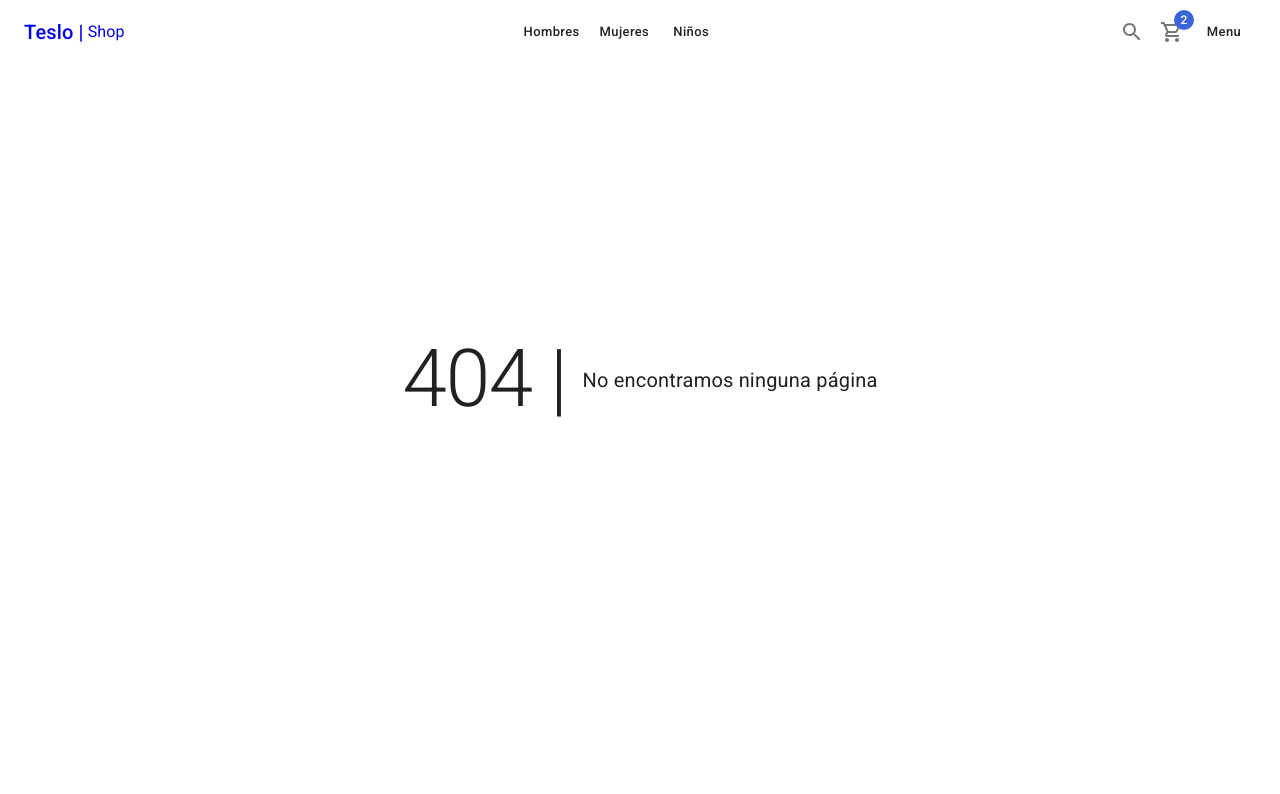
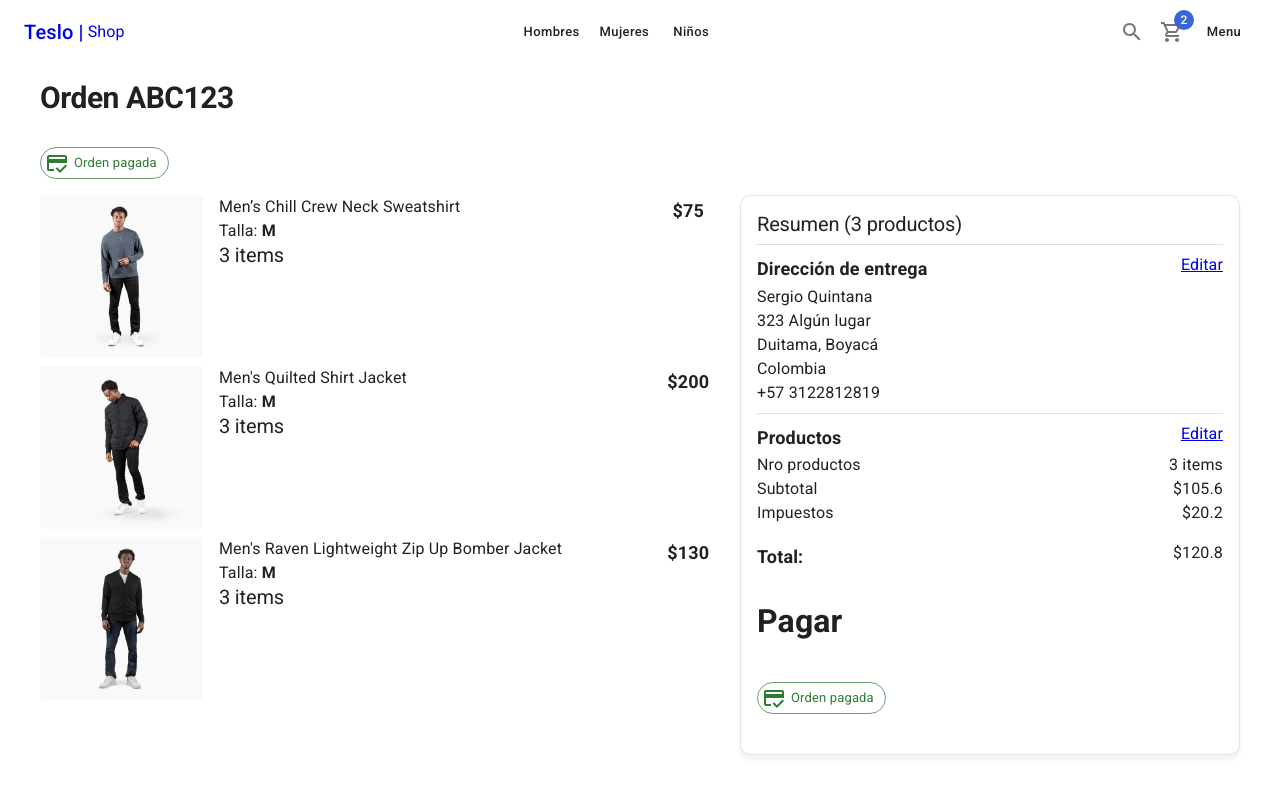
Before and after one commit to sergio1599/teslo-shop, a Next.js app: page /orders/1 in a window 1280 px wide. Before the commit this address had no page. Shown: the top 794 px of the page. Built offline with nearby package versions, Linux system fonts and the light colour scheme.

Commit message:
create sumary and order page

```diff
--- a/components/cart/CartList.tsx
+++ b/components/cart/CartList.tsx
@@ -33,7 +33,7 @@ export const CartList: FC<Props> = ({ editable }) => {
               <Link>
                 <CardActionArea>
                   <CardMedia
-                    image={`products/${product.images[0]}`}
+                    image={`/products/${product.images[0]}`}
                     component='img'
                     sx={{ borderRadius: '5px' }}
                   />
--- /dev/null
+++ b/pages/orders/[id].tsx
@@ -0,0 +1,95 @@
+import NextLink from 'next/link';
+import {
+  Box,
+  Card,
+  CardContent,
+  Chip,
+  Divider,
+  Grid,
+  Link,
+  Typography,
+} from '@mui/material';
+
+import { CartList, OrderSumary } from '../../components/cart';
+import { ShopLayout } from '../../components/layouts';
+import {
+  CreditCardOffOutlined,
+  CreditScoreOutlined,
+} from '@mui/icons-material';
+
+const OrderPage = () => {
+  return (
+    <ShopLayout
+      title={'Resumen de orden asasd123asd'}
+      pageDescription={'resumen de la orden '}
+    >
+      <Typography variant='h1' component='h1' sx={{ my: 2 }}>
+        Orden ABC123
+      </Typography>
+
+      {/*  <Chip
+        sx={{my:2}}
+        label="Pendiente de pago"
+        variant='outlined'
+        color='error'
+        icon={<CreditCardOffOutlined/>}
+      /> */}
+      <Chip
+        sx={{ my: 2 }}
+        label='Orden pagada'
+        variant='outlined'
+        color='success'
+        icon={<CreditScoreOutlined />}
+      />
+
+      <Grid container>
+        <Grid item xs={12} sm={7}>
+          <CartList editable={false} />
+        </Grid>
+        <Grid item xs={12} sm={5}>
+          <Card className='summary-card'>
+            <CardContent>
+              <Typography variant='h2'>Resumen (3 productos)</Typography>
+              <Divider sx={{ my: 1 }} />
+              <Box display='flex' justifyContent='space-between'>
+                <Typography variant='subtitle1'>
+                  Dirección de entrega
+                </Typography>
+                <NextLink href='/checkout/address' passHref>
+                  <Link underline='always'>Editar</Link>
+                </NextLink>
+              </Box>
+
+              <Typography>Sergio Quintana</Typography>
+              <Typography>323 Algún lugar</Typography>
+              <Typography>Duitama, Boyacá</Typography>
+              <Typography>Colombia</Typography>
+              <Typography>+57 3122812819</Typography>
+              <Divider sx={{ my: 1 }} />
+              <Box display='flex' justifyContent='space-between'>
+                <Typography variant='subtitle1'>Productos</Typography>
+                <NextLink href='/checkout/address' passHref>
+                  <Link underline='always'>Editar</Link>
+                </NextLink>
+              </Box>
+              <OrderSumary />
+              <Box sx={{ mt: 3 }}>
+                {/* TODO */}
+                <h1>Pagar</h1>
+                <Chip
+                  sx={{ my: 2 }}
+                  label='Orden pagada'
+                  variant='outlined'
+                  color='success'
+                  icon={<CreditScoreOutlined />}
+                />
+              </Box>
+            </CardContent>
+          </Card>
+        </Grid>
+      </Grid>
+    </ShopLayout>
+  );
+};
+
+export default OrderPage;
--- a/styles/globals.css
+++ b/styles/globals.css
@@ -29,10 +29,14 @@
 .circular-btn {
   border-radius: 30px;
 }
+.circular-btn-icon {
+  border-radius: 10px;
+}
 
-.circular-btn:hover {
+.circular-btn:hover,.circular-btn-icon:hover {
   background-color: #274494;
 }
+
 
 .summary-card {
   border: 1px solid rgba(0, 0, 0, 0.1);
```
Also changed, not shown: pages/checkout/summary.tsx (added, +72 -0 lines).
